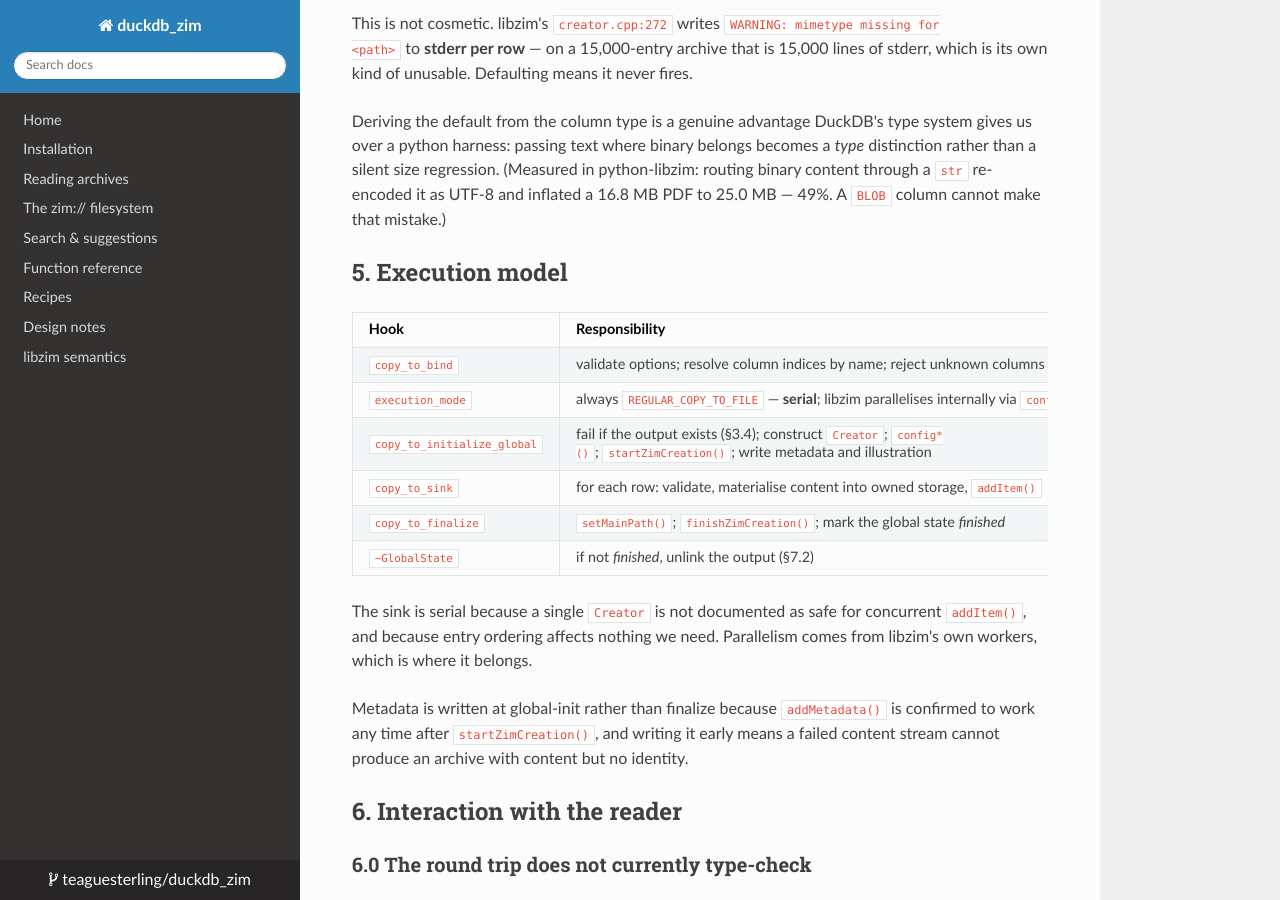
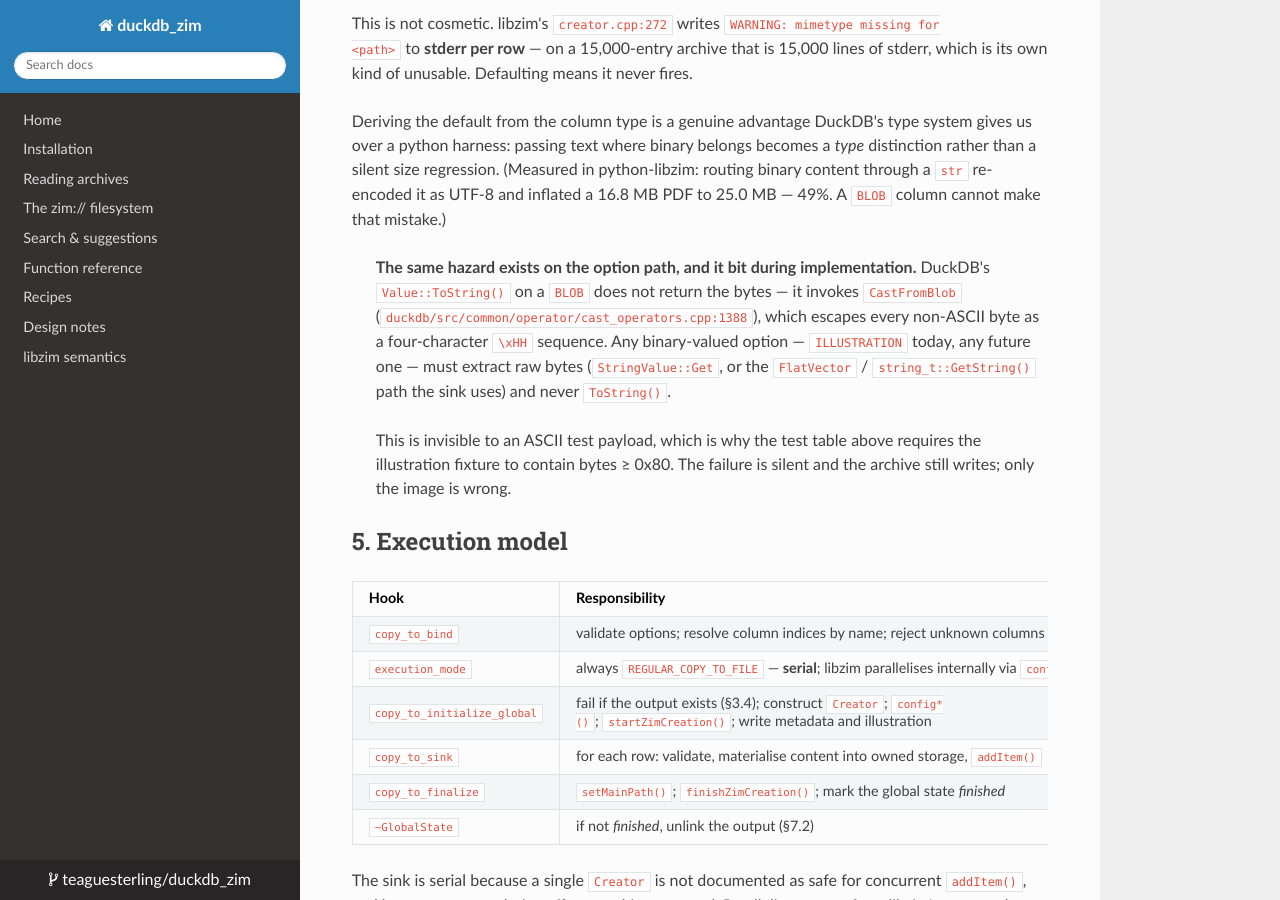
Before and after one commit to teaguesterling/duckdb_zim, an MkDocs documentation site: the page built from docs/dev/copy-to-zim-design.md, in a window 1280 px wide and 900 px high, scrolled down 6098 px. Built offline with MkDocs 1.6.1, drawn with Linux system fonts in a browser that asks for light colours; nearby versions of some CDN libraries; some of the changed text lies outside the part shown.

Commit message:
docs(design): record the BLOB-option escaping hazard and require a test for it
Task 4's review found a Critical the spec's own test table was blind to:
ILLUSTRATION was extracted with Value::ToString(), which on a BLOB invokes
DuckDB's CastFromBlob and escapes every non-ASCII byte as a 4-char \xHH
sequence. A real PNG was therefore stored mangled. The archive still writes and
still opens -- only the image is wrong -- so nothing downstream complains.

Two gaps, both mine rather than the implementer's:

  - The plan's pseudocode used ToString() for a binary option.
  - The test table covered metadata via zim_metadata but never covered the
    illustration at all, which needs zim_illustration() to read back. Zero tests
    touched ILLUSTRATION, so the suite could not have caught this.

§4.3 now records the hazard as a general rule -- any binary-valued option must
extract raw bytes and never ToString() -- alongside the analogous str-vs-bytes
inflation already documented for the content column. Same failure, different
door.

§10.1 gains two rows. The illustration row specifies that the fixture MUST
contain bytes >= 0x80, because an ASCII-only payload passes even when the
extraction is broken; a test that cannot fail is worse than no test, since it
reads as coverage. It also asserts octet_length, which inflates ~4x under the
bug and makes a regression obvious rather than subtle.

Docs only -- no code. The fix itself is in flight on the task branch.

Co-Authored-By: Claude Opus 5 (1M context) <noreply@anthropic.com>
Claude-Session: https://claude.ai/code/session_01AjgU52vGS3mpSAwwgJD5C4

```diff
--- a/docs/dev/copy-to-zim-design.md
+++ b/docs/dev/copy-to-zim-design.md
@@ -255,6 +255,17 @@ gives us over a python harness: passing text where binary belongs becomes a *typ
 distinction rather than a silent size regression. (Measured in python-libzim: routing
 binary content through a `str` re-encoded it as UTF-8 and inflated a 16.8 MB PDF to
 25.0 MB — 49%. A `BLOB` column cannot make that mistake.)
+
+> **The same hazard exists on the option path, and it bit during implementation.** DuckDB's
+> `Value::ToString()` on a `BLOB` does not return the bytes — it invokes `CastFromBlob`
+> (`duckdb/src/common/operator/cast_operators.cpp:1388`), which escapes every non-ASCII byte
+> as a four-character `\xHH` sequence. Any binary-valued option — `ILLUSTRATION` today, any
+> future one — must extract raw bytes (`StringValue::Get`, or the `FlatVector` /
+> `string_t::GetString()` path the sink uses) and never `ToString()`.
+>
+> This is invisible to an ASCII test payload, which is why the test table above requires the
+> illustration fixture to contain bytes ≥ 0x80. The failure is silent and the archive still
+> writes; only the image is wrong.
 
 ## 5. Execution model
 
@@ -665,6 +676,8 @@ Every item below is a regression test, not a manual check.
 | minimal write | a one-item archive opens and `read_zim` returns the row |
 | round trip | content **and** `entry_count`, `all_entry_count`, `zim_counter()` (§8) |
 | metadata | every option in §3.1 reads back via `zim_metadata` |
+| `ILLUSTRATION` byte fidelity | the stored PNG reads back **byte-identical** via `zim_illustration`, and `octet_length` matches. The payload **must contain bytes ≥ 0x80** — DuckDB's `Value::ToString()` on a `BLOB` escapes non-ASCII as `\xHH`, so an ASCII-only payload passes even when the extraction is broken (§4.3) |
+| `METADATA` with a non-VARCHAR value | rejected, not silently escaped through the same `ToString()` path |
 | mimetype defaulting | `VARCHAR → text/plain`, `BLOB → application/octet-stream` |
 | duplicate path, `error` | fails, error names the path, **output does not exist** (§7.2) |
 | duplicate path, `first` | first occurrence wins, later skipped |
```
